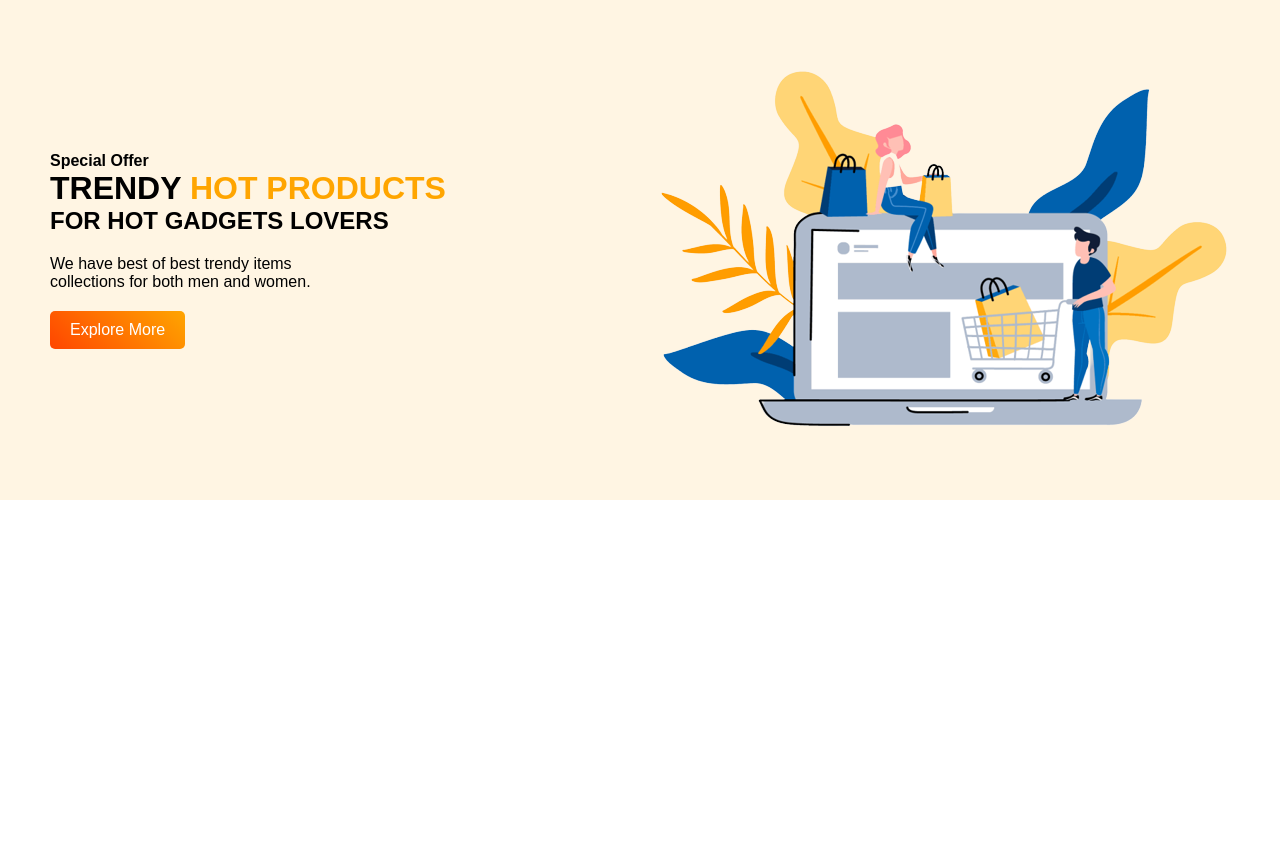
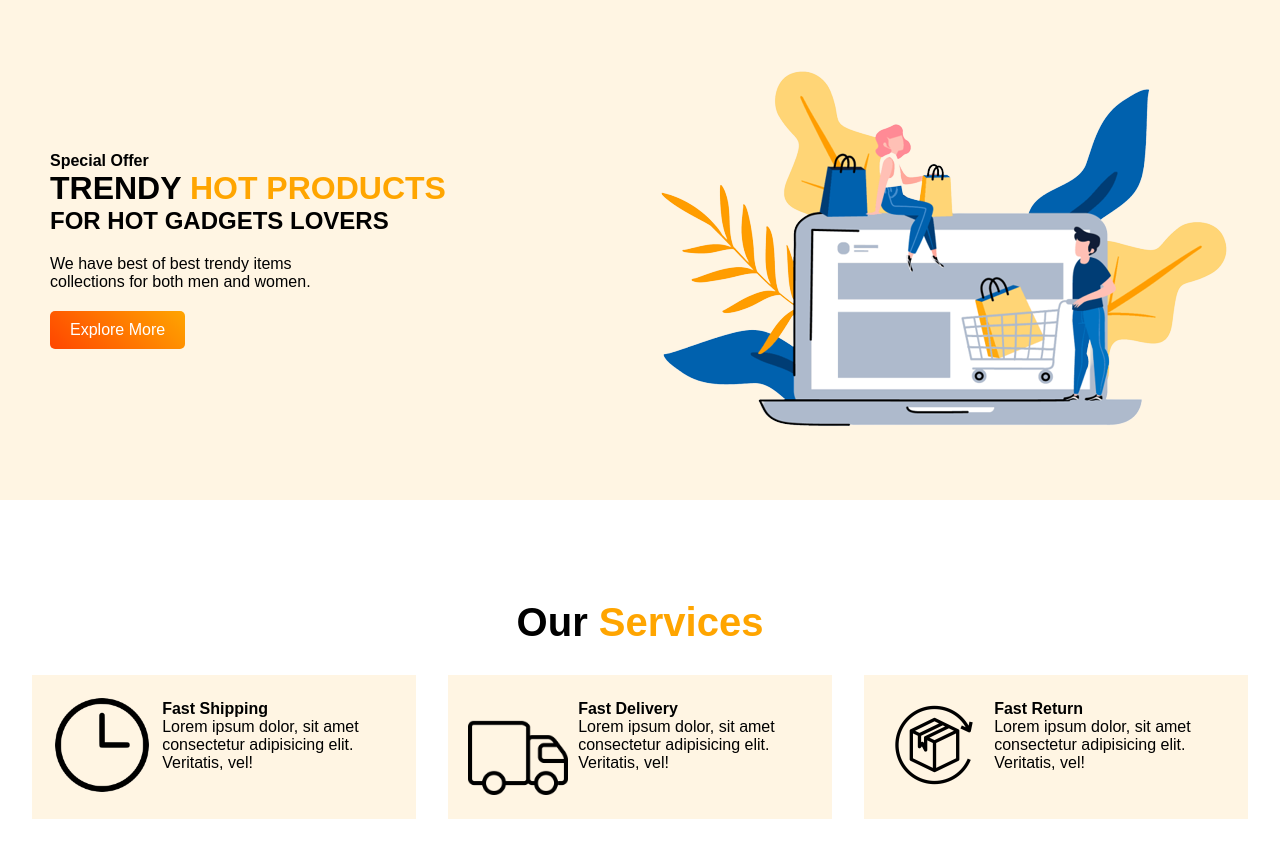
Before and after one commit to ramgope/tech-lab-resources, a plain HTML site: page index.html in a window 1280 px wide. Before the commit the page ends 800 px from the top, so only its background shows below. Drawn offline with Linux system fonts and the light colour scheme.

Commit message:
services section added

```diff
--- a/css/style.css
+++ b/css/style.css
@@ -55,3 +55,43 @@ header {
 }
 
 /* ==============Header section ends============== */
+
+/* ==============Services section starts============== */
+
+#services-container {
+    margin: 100px 0;
+}
+
+#services-container h1 {
+    font-size: 40px;
+    text-align: center;
+}
+
+.serices-carts {
+    display: flex;
+    justify-content: space-evenly;
+    margin-top: 30px;
+}
+
+.cart1 {
+    width: 30%;
+    background: rgba(255, 166, 0, 0.11);
+    display: flex;
+    justify-content: center;
+    padding: 20px;
+}
+
+.cart-img {
+    width: 30%;
+}
+
+.cart1 img {
+    width: 100%;
+}
+
+.cart-txt {
+    width: 70%;
+    margin: 5px 0 0 10px;
+}
+
+/* ==============Services section ends============== */
--- a/index.html
+++ b/index.html
@@ -29,8 +29,37 @@
     <!-- ==============Main section starts============== -->
 
     <!-- ==============Services section starts============== -->
-    <section>
-
+    <section id="services-container">
+        <h1>Our <span class="orange-text">Services</span></h1>
+        <div class="serices-carts">
+            <div class="cart1">
+                <div class="cart-img">
+                    <img src="./images/icons/clock.png" alt="Delivery Image">
+                </div>
+                <div class="cart-txt">
+                    <h4>Fast Shipping</h4>
+                    <p>Lorem ipsum dolor, sit amet consectetur adipisicing elit. Veritatis, vel!</p>
+                </div>
+            </div>
+            <div class="cart1">
+                <div class="cart-img">
+                    <img src="./images/icons/delivery.png" alt="Delivery Image">
+                </div>
+                <div class="cart-txt">
+                    <h4>Fast Delivery</h4>
+                    <p>Lorem ipsum dolor, sit amet consectetur adipisicing elit. Veritatis, vel!</p>
+                </div>
+            </div>
+            <div class="cart1">
+                <div class="cart-img">
+                    <img src="./images/icons/return.png" alt="Delivery Image">
+                </div>
+                <div class="cart-txt">
+                    <h4>Fast Return</h4>
+                    <p>Lorem ipsum dolor, sit amet consectetur adipisicing elit. Veritatis, vel!</p>
+                </div>
+            </div>
+        </div>
     </section>
     <!-- ==============Services section ends============== -->
 
```
